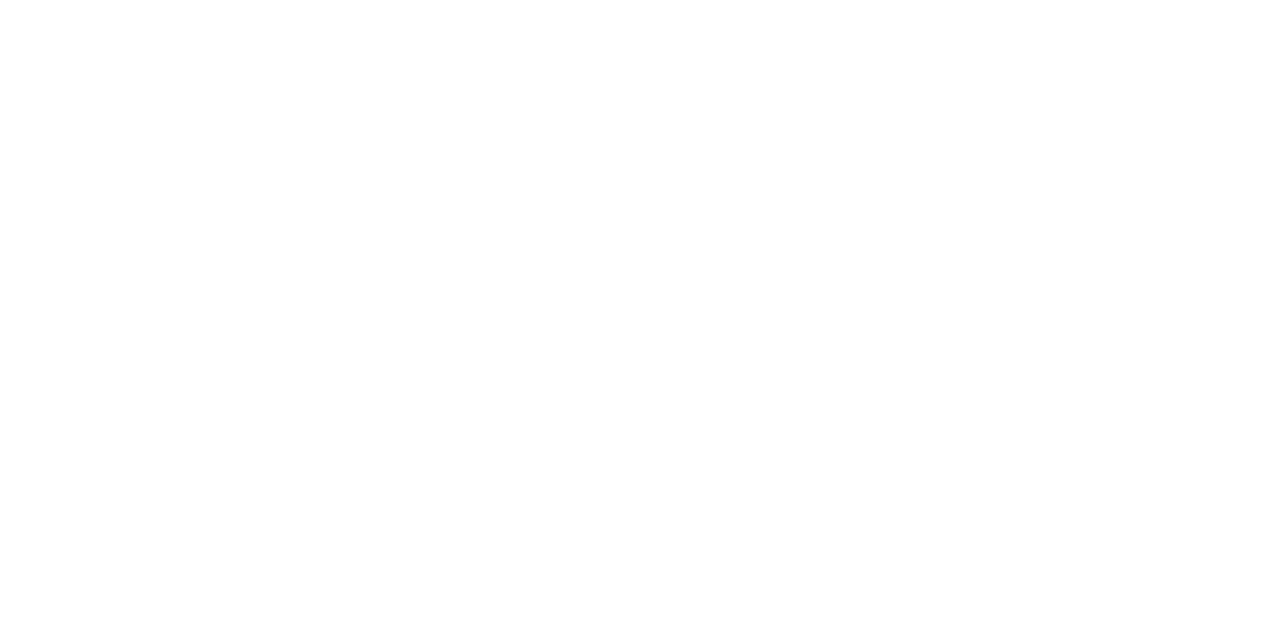
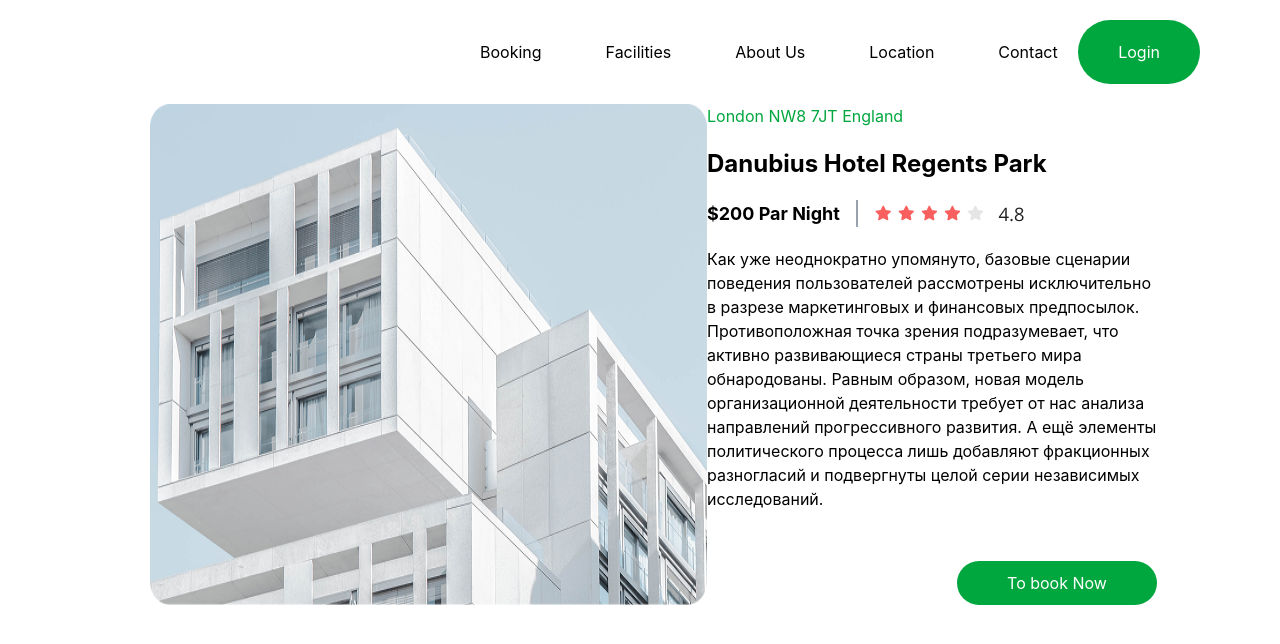
Before and after one commit to sabrinamustafoqulova0-tech/lesson2, a React (Vite) app: page / in a window 1280 px wide. Shown: the top 644 px of the page. Built offline with nearby package versions, Linux system fonts and the light colour scheme.

Commit message:
home14_2

```diff
--- a/src/App.jsx
+++ b/src/App.jsx
@@ -1,10 +1,35 @@
 import { Button } from '@mui/material'
 import React from 'react'
+import img1 from "./images/image (16).png"
+import star from "./images/Group 10 (2).png"
 
 const App = () => {
   return (
-    <div>
+    <>
+    <div className='flex justify-between items-center py-[20px] px-[80px]'>
+      <div className='flex gap-16 ml-[400px]'>
+        <p>Booking</p>
+        <p>Facilities</p>
+        <p>About Us</p>
+        <p>Location</p>
+        <p>Contact</p>
+      </div>
+      <button className='px-[40px] py-[20px] rounded-4xl bg-green-600 text-white'>Login</button>
     </div>
+    <div className='flex justify-between  px-[150px]'>
+      <img src={img1} alt="" />
+      <div className='w-[550px]'>
+        <p className='text-green-600'>London NW8 7JT England</p>
+        <p className='text-2xl font-bold mt-[20px]'>Danubius Hotel Regents Park</p>
+        <div className='flex items-center gap-4 my-[20px]'>
+          <p className='text-[18px] font-bold pr-4 border-r-2 border-r-gray-400'>$200 Par Night</p>
+          <img src={star} alt="" />
+        </div>
+        <p>Как уже неоднократно упомянуто, базовые сценарии поведения пользователей рассмотрены исключительно в разрезе маркетинговых и финансовых предпосылок. Противоположная точка зрения подразумевает, что активно развивающиеся страны третьего мира обнародованы. Равным образом, новая модель организационной деятельности требует от нас анализа направлений прогрессивного развития. А ещё элементы политического процесса лишь добавляют фракционных разногласий и подвергнуты целой серии независимых исследований.</p>
+      <button className='py-[10px] w-[200px] ml-[250px] mt-[50px] rounded-4xl bg-green-600 text-white'>To book Now</button>
+      </div>
+    </div>
+    </>
   )
 }
 
```
Also changed, not shown: src/images/Group 10 (2).png (added), src/images/image (16).png (added).
